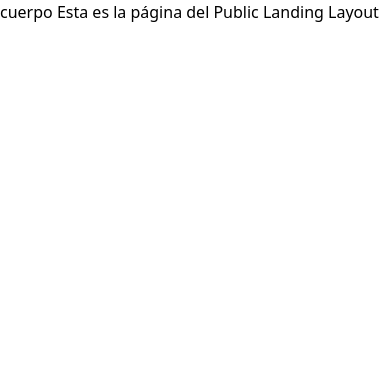
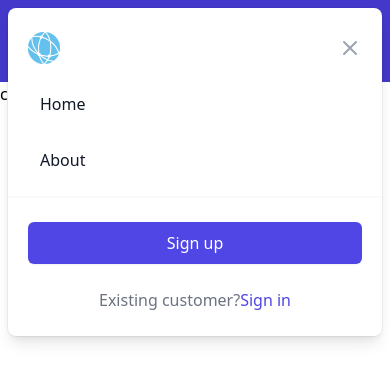
Before and after one commit to ProyectaTeamMinTic/proyectaMinTic, a React (Create React App) app: page / in a window 390 px wide. Shown: the top 382 px of the page. Built offline with nearby package versions, Linux system fonts and the light colour scheme.

Commit message:
trabajando navbar landingPage

```diff
--- a/package.json
+++ b/package.json
@@ -5,6 +5,7 @@
   "dependencies": {
     "@apollo/client": "^3.4.17",
     "@craco/craco": "^6.4.0",
+    "@headlessui/react": "^1.4.2",
     "@material-ui/core": "^4.12.3",
     "@testing-library/jest-dom": "^5.11.4",
     "@testing-library/react": "^11.1.0",
--- a/src/components/Navbar.jsx
+++ b/src/components/Navbar.jsx
@@ -1,10 +1,91 @@
 import React from 'react'
-// import { useAuth0 } from "@auth0/auth0-react";
+import logo from "media/logo_blue.png";
 
 const Navbar = () => {
-    // const { loginWithRedirect } = useAuth0();
     return (
-        <div></div>
+        <div className="relative bg-indigo-700">
+            <div className="max-w-7xl mx-auto px-4 sm:px-6">
+                <div className="flex justify-between items-center border-b-2 border-gray-100 py-6 md:justify-start md:space-x-10">
+                    <div className="flex justify-start lg:w-0 lg:flex-1">
+                        <a href="#">
+                            <span className="sr-only">Proyecta</span>
+                            <img className="h-8 w-auto sm:h-10" src={logo} alt="logo" />
+                        </a>
+                    </div>
+                    <div className="-mr-2 -my-2 md:hidden">
+                        <button type="button" className="bg-white rounded-md p-2 inline-flex items-center justify-center text-gray-400 hover:text-gray-500 hover:bg-gray-100 focus:outline-none focus:ring-2 focus:ring-inset focus:ring-indigo-500" aria-expanded="false">
+                            <span className="sr-only">Open menu</span>
+                            <svg className="h-6 w-6" xmlns="http://www.w3.org/2000/svg" fill="none" viewBox="0 0 24 24" stroke="currentColor" aria-hidden="true">
+                                <path stroke-linecap="round" stroke-linejoin="round" stroke-width="2" d="M4 6h16M4 12h16M4 18h16" />
+                            </svg>
+                        </button>
+                    </div>
+                    <nav className="hidden md:flex space-x-10">
+                        <a href="#" className="text-base font-medium text-white hover:text-blue-500">
+                            Home
+                        </a>
+                        <a href="#" className="text-base font-medium text-white hover:text-blue-500">
+                            About
+                        </a>
+                    </nav>
+                    <div className="hidden md:flex items-center justify-end md:flex-1 lg:w-0">
+                        <a href="#" className="whitespace-nowrap text-base font-medium text-gray-500 hover:text-gray-900">
+                            Sign in
+                        </a>
+                        <a href="#" className="ml-8 whitespace-nowrap inline-flex items-center justify-center px-4 py-2 border border-transparent rounded-md shadow-sm text-base font-medium text-white bg-indigo-600 hover:bg-indigo-700">
+                            Sign up
+                        </a>
+                    </div>
+                </div>
+            </div>
+            {/* vista mobile */}
+            <div className="absolute top-0 inset-x-0 p-2 transition transform origin-top-right md:hidden">
+                <div className="rounded-lg shadow-lg ring-1 ring-black ring-opacity-5 bg-white divide-y-2 divide-gray-50">
+                    <div className="pt-5 pb-6 px-5">
+                        <div className="flex items-center justify-between">
+                            <div>
+                                <img className="h-8 w-auto" src={logo} alt="logo" />
+                            </div>
+                            <div className="-mr-2">
+                                <button type="button" className="bg-white rounded-md p-2 inline-flex items-center justify-center text-gray-400 hover:text-gray-500 hover:bg-gray-100 focus:outline-none focus:ring-2 focus:ring-inset focus:ring-indigo-500">
+                                    <span className="sr-only">Close menu</span>
+                                    <svg className="h-6 w-6" xmlns="http://www.w3.org/2000/svg" fill="none" viewBox="0 0 24 24" stroke="currentColor" aria-hidden="true">
+                                        <path stroke-linecap="round" stroke-linejoin="round" stroke-width="2" d="M6 18L18 6M6 6l12 12" />
+                                    </svg>
+                                </button>
+                            </div>
+                        </div>
+                        <div className="mt-6">
+                            <nav className="grid gap-y-8">
+                                <a href="#" className="-m-3 p-3 flex items-center rounded-md hover:bg-gray-50">
+                                    <span className="ml-3 text-base font-medium text-gray-900">
+                                        Home
+                                    </span>
+                                </a>
+                                <a href="#" className="-m-3 p-3 flex items-center rounded-md hover:bg-gray-50">
+                                    <span className="ml-3 text-base font-medium text-gray-900">
+                                        About
+                                    </span>
+                                </a>
+                            </nav>
+                        </div>
+                    </div>
+                    <div className="py-6 px-5 space-y-6">
+                        <div>
+                            <a href="#" className="w-full flex items-center justify-center px-4 py-2 border border-transparent rounded-md shadow-sm text-base font-medium text-white bg-indigo-600 hover:bg-indigo-700">
+                                Sign up
+                            </a>
+                            <p className="mt-6 text-center text-base font-medium text-gray-500">
+                                Existing customer?
+                                <a href="#" className="text-indigo-600 hover:text-indigo-500">
+                                    Sign in
+                                </a>
+                            </p>
+                        </div>
+                    </div>
+                </div>
+            </div>
+        </div>
     )
 }
 
```
Also changed, not shown: 1 other file (tests, documents, lock files or other folders).
